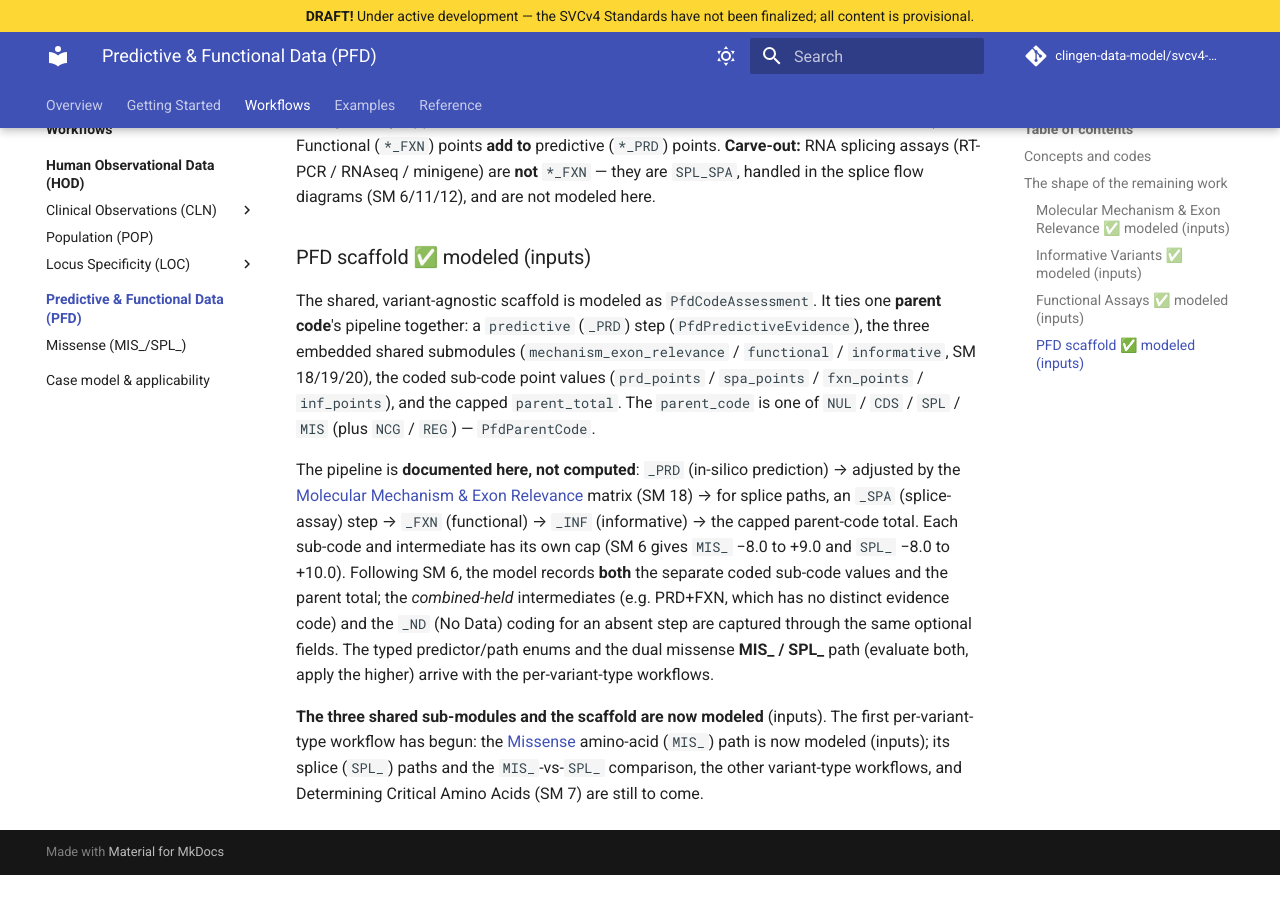
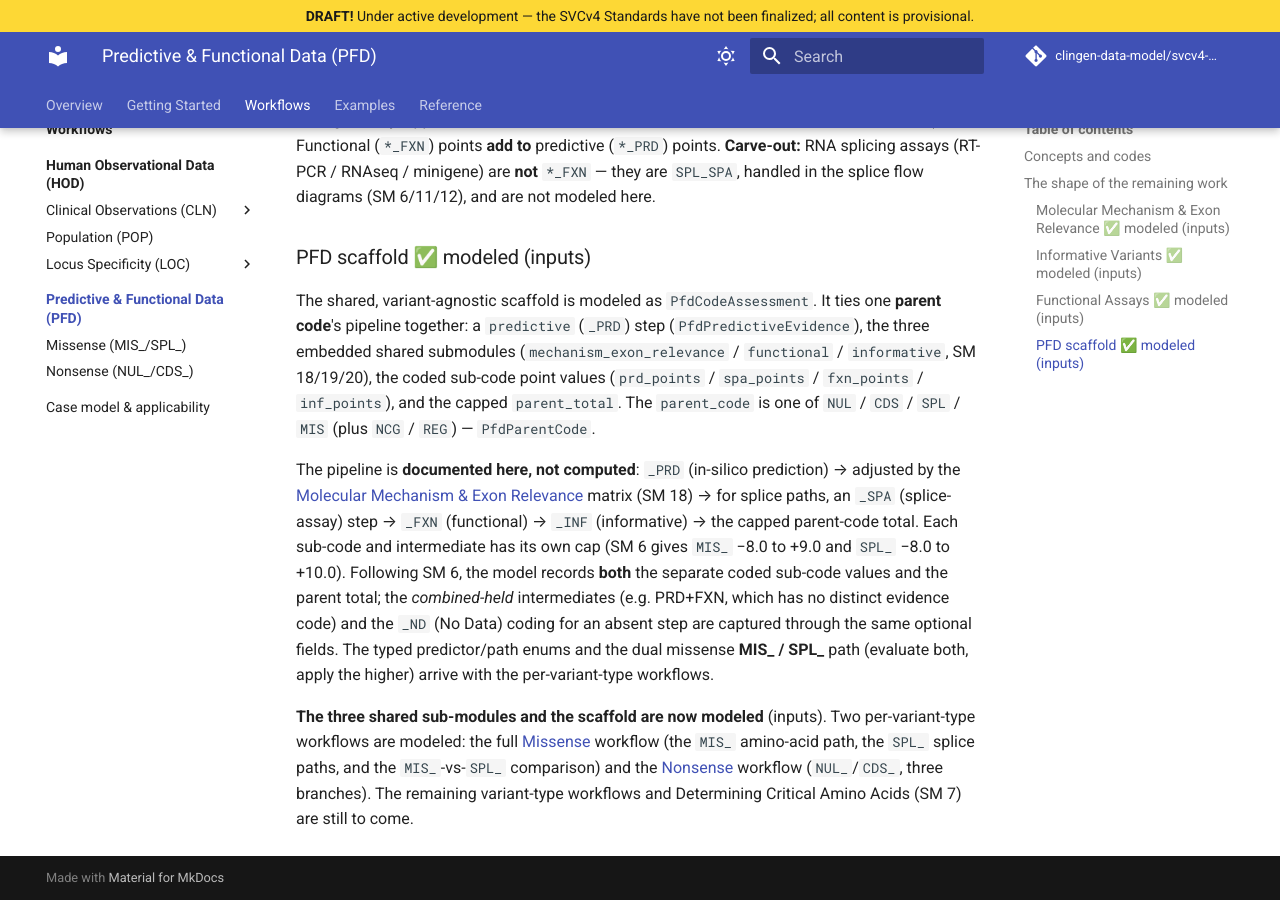
Before and after one commit to clingen-data-model/svcv4-model, an MkDocs documentation site: the page built from docs/workflows/pfd/index.md, in a window 1280 px wide and 900 px high, scrolled down 3101 px. Built offline with MkDocs 1.6.1 and Material for MkDocs 9.7.7, drawn with Linux system fonts in a browser that asks for light colours; comment, search, counter and statistics services are not loaded; before the commit the page ends 3976 px from its top, so only the background shows below that.

Commit message:
docs: document the Nonsense variants (NUL_/CDS_) workflow
Co-Authored-By: Claude Opus 4.8 (1M context) <noreply@anthropic.com>

```diff
--- a/docs/workflows/pfd/index.md
+++ b/docs/workflows/pfd/index.md
@@ -145,8 +145,9 @@ step are captured through the same optional fields. The typed predictor/path
 enums and the dual missense **MIS_ / SPL_** path (evaluate both, apply the
 higher) arrive with the per-variant-type workflows.
 
-**The three shared sub-modules and the scaffold are now modeled** (inputs). The
-first per-variant-type workflow has begun: the
-[Missense](missense.md) amino-acid (`MIS_`) path is now modeled (inputs); its
-splice (`SPL_`) paths and the `MIS_`-vs-`SPL_` comparison, the other variant-type
-workflows, and Determining Critical Amino Acids (SM 7) are still to come.
+**The three shared sub-modules and the scaffold are now modeled** (inputs). Two
+per-variant-type workflows are modeled: the full [Missense](missense.md) workflow
+(the `MIS_` amino-acid path, the `SPL_` splice paths, and the `MIS_`-vs-`SPL_`
+comparison) and the [Nonsense](nonsense.md) workflow (`NUL_`/`CDS_`, three
+branches). The remaining variant-type workflows and Determining Critical Amino
+Acids (SM 7) are still to come.
--- a/mkdocs.yml
+++ b/mkdocs.yml
@@ -109,6 +109,7 @@ nav:
       - Predictive & Functional Data (PFD):
           - workflows/pfd/index.md
           - Missense (MIS_/SPL_): workflows/pfd/missense.md
+          - Nonsense (NUL_/CDS_): workflows/pfd/nonsense.md
       - Case model & applicability: workflows/case-model.md
   - Examples:
       - examples/practice-variant-set/index.md
```
Also changed, not shown: docs/reference/known-gaps.md (+1 -1 lines), docs/reference/model.md (+4 -0 lines), docs/reference/spec-alignment.md (+1 -1 lines), docs/workflows/pfd/nonsense.md (added, +67 -0 lines).
